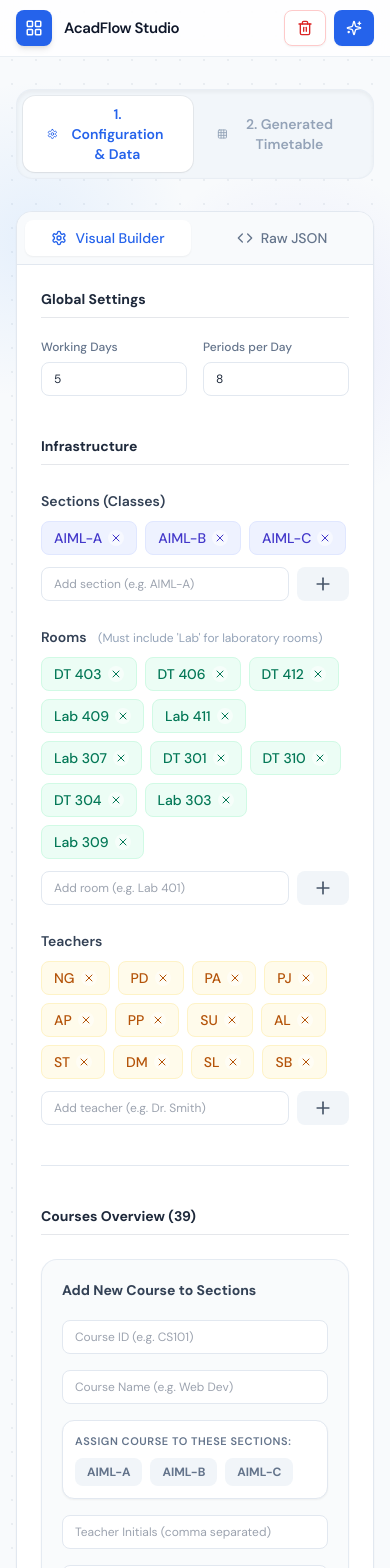
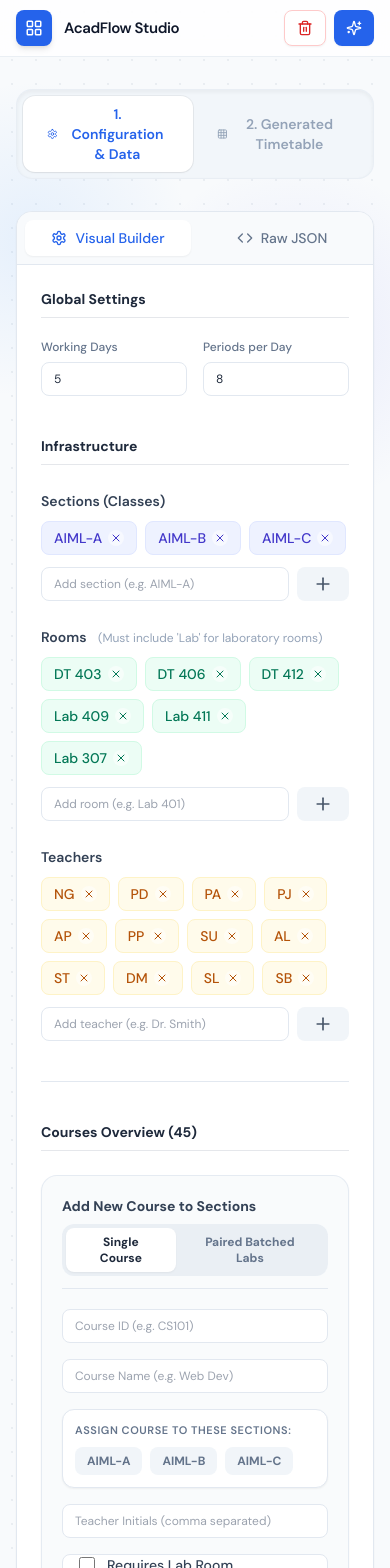
Before and after one commit to himanshh-k/AcadFlow, a React (Vite) app in the folder frontend/: page / in a window 390 px wide. Shown: the top 1568 px of the page. Built offline with nearby package versions, Linux system fonts and the light colour scheme.

Commit message:
polish rescheduling logic

```diff
--- a/frontend/src/App.jsx
+++ b/frontend/src/App.jsx
@@ -16,7 +16,8 @@ import {
   Settings,
   Code,
   X,
-  Undo2
+  Undo2,
+  ArrowRightLeft
 } from 'lucide-react'
 import {
   generateTimetable,
@@ -29,57 +30,8 @@ import ErrorBanner from './components/ErrorBanner'
 import TimetableGrid from './components/TimetableGrid'
 import AddExtraModal from './components/AddExtraModal'
 import RescheduleModal from './components/RescheduleModal'
+import { samplePayload as defaultPayload, DAY_LABELS } from './data/samplePayload'
 
-const DAY_LABELS = ["Monday", "Tuesday", "Wednesday", "Thursday", "Friday", "Saturday"]
-
-const defaultPayload = {
-  num_days: 5,
-  num_periods: 8,
-  sections: ["AIML-A", "AIML-B", "AIML-C"],
-  teachers: ["NG", "PD", "PA", "PJ", "AP", "PP", "SU", "AL", "ST", "DM", "SL", "SB"],
-  rooms: ["DT 403", "DT 406", "DT 412", "Lab 409", "Lab 411", "Lab 307", "DT 301", "DT 310", "DT 304", "Lab 303", "Lab 309"],
-  courses: [
-    {"id":"CAT6001","name":"DL-1","teachers":["NG"],"section":"AIML-A","hours":3,"is_lab":false,"elective_group":null},
-    {"id":"CAP6001","name":"DL-1 LAB","teachers":["NG","PD"],"section":"AIML-A","hours":2,"is_lab":true,"elective_group":null},
-    {"id":"CAT6002","name":"CV","teachers":["PA"],"section":"AIML-A","hours":3,"is_lab":false,"elective_group":null},
-    {"id":"CAP6002","name":"CV LAB","teachers":["PA","PJ"],"section":"AIML-A","hours":2,"is_lab":true,"elective_group":null},
-    {"id":"CAT6003-1","name":"NLP","teachers":["AP"],"section":"AIML-A","hours":3,"is_lab":false,"elective_group":"Group_6003_Theory"},
-    {"id":"CAT6003-2","name":"DMW","teachers":["SU"],"section":"AIML-A","hours":3,"is_lab":false,"elective_group":"Group_6003_Theory"},
-    {"id":"CAP6003-1","name":"NLP LAB","teachers":["AP","PP"],"section":"AIML-A","hours":2,"is_lab":true,"elective_group":"Group_6003_Lab"},
-    {"id":"CAP6003-2","name":"DMW LAB","teachers":["SU","AL"],"section":"AIML-A","hours":2,"is_lab":true,"elective_group":"Group_6003_Lab"},
-    {"id":"CAT6004-1","name":"BCT","teachers":["ST"],"section":"AIML-A","hours":3,"is_lab":false,"elective_group":"Group_6004_Theory"},
-    {"id":"CAT6004-2","name":"CRM","teachers":["SL"],"section":"AIML-A","hours":3,"is_lab":false,"elective_group":"Group_6004_Theory"},
-    {"id":"CAP6004-1","name":"BCT LAB","teachers":["ST","DM"],"section":"AIML-A","hours":2,"is_lab":true,"elective_group":"Group_6004_Lab"},
-    {"id":"CAP6004-2","name":"CRM LAB","teachers":["SL"],"section":"AIML-A","hours":2,"is_lab":true,"elective_group":"Group_6004_Lab"},
-    {"id":"CAT6005","name":"IoT","teachers":["SB"],"section":"AIML-A","hours":2,"is_lab":false,"elective_group":null},
-    {"id":"CAT6001B","name":"DL-1","teachers":["NG"],"section":"AIML-B","hours":3,"is_lab":false,"elective_group":null},
-    {"id":"CAP6001B","name":"DL-1 LAB","teachers":["NG","PD"],"section":"AIML-B","hours":2,"is_lab":true,"elective_group":null},
-    {"id":"CAT6002B","name":"CV","teachers":["PA"],"section":"AIML-B","hours":3,"is_lab":false,"elective_group":null},
-    {"id":"CAP6002B","name":"CV LAB","teachers":["PA","PJ"],"section":"AIML-B","hours":2,"is_lab":true,"elective_group":null},
-    {"id":"CAT6003-1B","name":"NLP","teachers":["AP"],"section":"AIML-B","hours":3,"is_lab":false,"elective_group":"Group_6003_Theory"},
-    {"id":"CAT6003-2B","name":"DMW","teachers":["SU"],"section":"AIML-B","hours":3,"is_lab":false,"elective_group":"Group_6003_Theory"},
-    {"id":"CAP6003-1B","name":"NLP LAB","teachers":["AP","PP"],"section":"AIML-B","hours":2,"is_lab":true,"elective_group":"Group_6003_Lab"},
-    {"id":"CAP6003-2B","name":"DMW LAB","teachers":["SU","AL"],"section":"AIML-B","hours":2,"is_lab":true,"elective_group":"Group_6003_Lab"},
-    {"id":"CAT6004-1B","name":"BCT","teachers":["ST"],"section":"AIML-B","hours":3,"is_lab":false,"elective_group":"Group_6004_Theory"},
-    {"id":"CAT6004-2B","name":"CRM","teachers":["SL"],"section":"AIML-B","hours":3,"is_lab":false,"elective_group":"Group_6004_Theory"},
-    {"id":"CAP6004-1B","name":"BCT LAB","teachers":["ST","DM"],"section":"AIML-B","hours":2,"is_lab":true,"elective_group":"Group_6004_Lab"},
-    {"id":"CAP6004-2B","name":"CRM LAB","teachers":["SL"],"section":"AIML-B","hours":2,"is_lab":true,"elective_group":"Group_6004_Lab"},
-    {"id":"CAT6005B","name":"IoT","teachers":["SB"],"section":"AIML-B","hours":2,"is_lab":false,"elective_group":null},
-    {"id":"CAT6001C","name":"DL-1","teachers":["NG"],"section":"AIML-C","hours":3,"is_lab":false,"elective_group":null},
-    {"id":"CAP6001C","name":"DL-1 LAB","teachers":["NG","PD"],"section":"AIML-C","hours":2,"is_lab":true,"elective_group":null},
-    {"id":"CAT6002C","name":"CV","teachers":["PA"],"section":"AIML-C","hours":3,"is_lab":false,"elective_group":null},
-    {"id":"CAP6002C","name":"CV LAB","teachers":["PA","PJ"],"section":"AIML-C","hours":2,"is_lab":true,"elective_group":null},
-    {"id":"CAT6003-1C","name":"NLP","teachers":["AP"],"section":"AIML-C","hours":3,"is_lab":false,"elective_group":"Group_6003_Theory"},
-    {"id":"CAT6003-2C","name":"DMW","teachers":["SU"],"section":"AIML-C","hours":3,"is_lab":false,"elective_group":"Group_6003_Theory"},
-    {"id":"CAP6003-1C","name":"NLP LAB","teachers":["AP","PP"],"section":"AIML-C","hours":2,"is_lab":true,"elective_group":"Group_6003_Lab"},
-    {"id":"CAP6003-2C","name":"DMW LAB","teachers":["SU","AL"],"section":"AIML-C","hours":2,"is_lab":true,"elective_group":"Group_6003_Lab"},
-    {"id":"CAT6004-1C","name":"BCT","teachers":["ST"],"section":"AIML-C","hours":3,"is_lab":false,"elective_group":"Group_6004_Theory"},
-    {"id":"CAT6004-2C","name":"CRM","teachers":["SL"],"section":"AIML-C","hours":3,"is_lab":false,"elective_group":"Group_6004_Theory"},
-    {"id":"CAP6004-1C","name":"BCT LAB","teachers":["ST","DM"],"section":"AIML-C","hours":2,"is_lab":true,"elective_group":"Group_6004_Lab"},
-    {"id":"CAP6004-2C","name":"CRM LAB","teachers":["SL"],"section":"AIML-C","hours":2,"is_lab":true,"elective_group":"Group_6004_Lab"},
-    {"id":"CAT6005C","name":"IoT","teachers":["SB"],"section":"AIML-C","hours":2,"is_lab":false,"elective_group":null}
-  ]
-}
 
 const emptyPayload = {
   num_days: 5,
@@ -127,6 +79,13 @@ export default function App() {
   // Course Form State - Note sections is now an array
   const [newCourse, setNewCourse] = useState({
     id: '', name: '', teachers: '', sections: [], hours: 3, is_lab: false, elective_group: ''
+  })
+
+  const [courseInputMode, setCourseInputMode] = useState('single')
+  const [pairedLabs, setPairedLabs] = useState({
+    id1: '', name1: '', teachers1_a: '', teachers1_b: '',
+    id2: '', name2: '', teachers2_a: '', teachers2_b: '',
+    sections: [], hours: 2
   })
 
   // Sync JSON text to Payload object
@@ -262,6 +221,61 @@ export default function App() {
     setNewCourse({ id: '', name: '', teachers: '', sections: [], hours: 3, is_lab: false, elective_group: '' })
   }
 
+  const togglePairedLabsSection = (sec) => {
+    setPairedLabs(prev => {
+      if (prev.sections.includes(sec)) {
+        return { ...prev, sections: prev.sections.filter(s => s !== sec) }
+      } else {
+        return { ...prev, sections: [...prev.sections, sec] }
+      }
+    })
+  }
+
+  const handleAddPairedLabs = () => {
+    if (!pairedLabs.id1 || !pairedLabs.name1 || !pairedLabs.id2 || !pairedLabs.name2 || pairedLabs.sections.length === 0) {
+      return alert("All fields and at least one section are required for paired labs.")
+    }
+
+    const t1a = pairedLabs.teachers1_a.split(',').map(t => t.trim()).filter(t => t)
+    const t1b = pairedLabs.teachers1_b.split(',').map(t => t.trim()).filter(t => t)
+    const t2a = pairedLabs.teachers2_a.split(',').map(t => t.trim()).filter(t => t)
+    const t2b = pairedLabs.teachers2_b.split(',').map(t => t.trim()).filter(t => t)
+
+    const coursesToAdd = []
+
+    // Generate a secure unique base group name hidden from the user
+    const hiddenGroupName = `Swap_${Math.random().toString(36).substr(2, 6)}`
+
+    pairedLabs.sections.forEach(sec => {
+      const prefix = sec.split('-')[1] || 'A'
+      const batch1 = `(${prefix}1, ${prefix}2)`
+      const batch2 = `(${prefix}3, ${prefix}4)`
+
+      // Group 1: Lab 1 (B1,B2) and Lab 2 (B3,B4)
+      coursesToAdd.push({
+        id: pairedLabs.id1 + '-A', name: `${pairedLabs.name1} ${batch1}`, teachers: t1a, section: sec, hours: pairedLabs.hours, is_lab: true, elective_group: `${hiddenGroupName}_1_${sec}`
+      })
+      coursesToAdd.push({
+        id: pairedLabs.id2 + '-A', name: `${pairedLabs.name2} ${batch2}`, teachers: t2b, section: sec, hours: pairedLabs.hours, is_lab: true, elective_group: `${hiddenGroupName}_1_${sec}`
+      })
+
+      // Group 2: Lab 2 (B1,B2) and Lab 1 (B3,B4)
+      coursesToAdd.push({
+        id: pairedLabs.id2 + '-B', name: `${pairedLabs.name2} ${batch1}`, teachers: t2a, section: sec, hours: pairedLabs.hours, is_lab: true, elective_group: `${hiddenGroupName}_2_${sec}`
+      })
+      coursesToAdd.push({
+        id: pairedLabs.id1 + '-B', name: `${pairedLabs.name1} ${batch2}`, teachers: t1b, section: sec, hours: pairedLabs.hours, is_lab: true, elective_group: `${hiddenGroupName}_2_${sec}`
+      })
+    })
+
+    setPayload(prev => ({
+      ...prev,
+      courses: [...prev.courses, ...coursesToAdd]
+    }))
+
+    setPairedLabs({ id1: '', name1: '', teachers1_a: '', teachers1_b: '', id2: '', name2: '', teachers2_a: '', teachers2_b: '', sections: [], hours: 2 })
+  }
+
   const handleRemoveCourse = (courseId, section) => {
     setPayload(prev => ({
       ...prev,
@@ -347,12 +361,25 @@ export default function App() {
     const isLab = cls.room?.toLowerCase().includes('lab') || /\bLAB\b/i.test(cls.course_name || '')
     const duration = isLab ? 2 : 1
 
-    const originalSessionParts = existingClasses.filter(c =>
-      c.course_name === cls.course_name && c.day === cls.day
-    )
+    // Only capture the specific period that was clicked, plus its adjacent partner if it's a lab block
+    let clsPeriods = [cls.period]
+    if (duration > 1) {
+       const adjacent = existingClasses.find(c => c.course_name === cls.course_name && c.day === cls.day && (c.period === cls.period + 1 || c.period === cls.period - 1))
+       if (adjacent) clsPeriods.push(adjacent.period)
+    }
+
+    // Only capture the specific class that was clicked (do NOT capture parallel partners)
+    const classesToMove = existingClasses.filter(c => c.course_name === cls.course_name && c.day === cls.day && clsPeriods.includes(c.period))
+
+    const getElectiveGroup = (courseName, section) => {
+       const baseName = courseName.replace(/ \(Rescheduled\)$/, '').replace(/ \(Extra\)$/, '')
+       const course = payload.courses.find(c => c.name === baseName && c.section === section)
+       return course ? course.elective_group : null
+    }
+    const clsElectiveGroup = getElectiveGroup(cls.course_name, sectionToUpdate)
 
     const targetDayClasses = existingClasses.filter(c => c.day === parseInt(targetDay))
-    const targetTeachers = cls.teachers || []
+    const targetTeachers = [...new Set(classesToMove.flatMap(c => c.teachers || []))]
 
     let freePeriodStart = null
     for (let p = 1; p <= payload.num_periods - duration + 1; p++) {
@@ -361,27 +388,40 @@ export default function App() {
          const checkP = p + i
 
          // Do not allow placing the class back in its exact original slots if on the same day
-         if (parseInt(targetDay) === cls.day && originalSessionParts.some(orig => orig.period === checkP)) {
+         if (parseInt(targetDay) === cls.day && clsPeriods.includes(checkP)) {
             valid = false;
             break;
          }
 
-         const sectionOccupied = targetDayClasses.some(c => c.period === checkP && !originalSessionParts.includes(c))
-         if (sectionOccupied) { valid = false; break; }
+         const sectionClashes = targetDayClasses.filter(c => c.period === checkP && !classesToMove.includes(c))
+         let slotBlocked = false
+         for (const clash of sectionClashes) {
+            const clashGroup = getElectiveGroup(clash.course_name, sectionToUpdate)
+            // If they share the exact same elective_group, allow overlap
+            if (clsElectiveGroup && clashGroup === clsElectiveGroup) {
+               continue
+            }
+            slotBlocked = true
+            break
+         }
+         if (slotBlocked) { valid = false; break; }
 
          let teacherOccupied = false
          for (const sec of Object.keys(schedule)) {
             const secClasses = schedule[sec] || []
-            const clash = secClasses.find(c => c.day === parseInt(targetDay) && c.period === checkP && !c.is_recess)
+            const clashesAtSlot = secClasses.filter(c => c.day === parseInt(targetDay) && c.period === checkP && !c.is_recess)
 
-            if (clash && clash.course_name === cls.course_name && sec === sectionToUpdate && clash.day === cls.day) {
+            for (const clash of clashesAtSlot) {
+               if (sec === sectionToUpdate && classesToMove.includes(clash)) {
                   continue
                }
 
-            if (clash && clash.teachers && clash.teachers.some(t => targetTeachers.includes(t))) {
+               if (clash.teachers && clash.teachers.some(t => targetTeachers.includes(t))) {
                   teacherOccupied = true
                   break
                }
+            }
+            if (teacherOccupied) break
          }
          if (teacherOccupied) { valid = false; break; }
        }
@@ -393,28 +433,25 @@ export default function App() {
     }
 
     if (freePeriodStart === null) {
-      setError(`No free ${duration}-period slot available on ${DAY_LABELS[targetDay]} where the teacher is also free.`)
+      setError(`No free ${duration}-period slot available on ${DAY_LABELS[targetDay]} where the teachers are also free.`)
       return
     }
 
-    const baseName = cls.course_name.includes('(Rescheduled)') ? cls.course_name : cls.course_name + ' (Rescheduled)'
-    const newClasses = []
-    for (let i = 0; i < duration; i++) {
-      newClasses.push({
-        ...cls,
-        course_name: baseName,
+    const minPeriod = Math.min(...clsPeriods)
+    const newClasses = classesToMove.map(c => ({
+      ...c,
+      course_name: c.course_name.includes('(Rescheduled)') ? c.course_name : c.course_name + ' (Rescheduled)',
       day: parseInt(targetDay),
-        period: freePeriodStart + i,
+      period: freePeriodStart + (c.period - minPeriod),
       section: sectionToUpdate
-      })
-    }
+    }))
 
     setHistory(prev => [...prev, schedule])
 
     setSchedule(prev => ({
       ...prev,
       [sectionToUpdate]: prev[sectionToUpdate]
-        .filter(c => !originalSessionParts.includes(c))
+        .filter(c => !classesToMove.includes(c))
         .concat(newClasses)
     }))
 
@@ -427,16 +464,24 @@ export default function App() {
     const { cls } = rescheduleModal
     const sectionToUpdate = cls.section || activeSection
 
-    const originalSessionParts = schedule[sectionToUpdate].filter(c =>
-      c.course_name === cls.course_name && c.day === cls.day
-    )
+    const existingClasses = schedule[sectionToUpdate] || []
+
+    // Only capture the specific period that was clicked, plus its adjacent partner if it's a lab block
+    let clsPeriods = [cls.period]
+    const isLab = cls.room?.toLowerCase().includes('lab') || /\bLAB\b/i.test(cls.course_name || '')
+    if (isLab) {
+       const adjacent = existingClasses.find(c => c.course_name === cls.course_name && c.day === cls.day && (c.period === cls.period + 1 || c.period === cls.period - 1))
+       if (adjacent) clsPeriods.push(adjacent.period)
+    }
+
+    const classesToMove = existingClasses.filter(c => c.course_name === cls.course_name && c.day === cls.day && clsPeriods.includes(c.period))
 
     setHistory(prev => [...prev, schedule])
 
     setSchedule(prev => ({
       ...prev,
       [sectionToUpdate]: prev[sectionToUpdate].filter(
-        c => !originalSessionParts.includes(c)
+        c => !classesToMove.includes(c)
       )
     }))
 
@@ -660,8 +705,26 @@ export default function App() {
 
                         {/* Add Course Form - MULTI-SECTION ENABLED */}
                         <div className="bg-slate-50/80 p-5 rounded-2xl border border-slate-200/80 shadow-sm space-y-5">
+                          <div className="flex flex-wrap justify-between items-center border-b border-slate-200 pb-3 gap-2">
                             <p className="text-sm font-bold text-slate-700">Add New Course to Sections</p>
+                            <div className="flex bg-slate-200/60 p-1 rounded-xl">
+                              <button
+                                onClick={() => setCourseInputMode('single')}
+                                className={`px-4 py-1.5 text-xs font-bold rounded-lg transition ${courseInputMode === 'single' ? 'bg-white shadow-sm text-slate-800' : 'text-slate-500 hover:text-slate-700'}`}
+                              >
+                                Single Course
+                              </button>
+                              <button
+                                onClick={() => setCourseInputMode('paired_labs')}
+                                className={`px-4 py-1.5 text-xs font-bold rounded-lg transition ${courseInputMode === 'paired_labs' ? 'bg-white shadow-sm text-slate-800' : 'text-slate-500 hover:text-slate-700'}`}
+                              >
+                                Paired Batched Labs
+                              </button>
+                            </div>
+                          </div>
 
+                          {courseInputMode === 'single' ? (
+                            <>
                               <div className="grid grid-cols-1 sm:grid-cols-2 gap-4">
                                 <input placeholder="Course ID (e.g. CS101)" className="builder-input" value={newCourse.id} onChange={e => setNewCourse({...newCourse, id: e.target.value})} />
                                 <input placeholder="Course Name (e.g. Web Dev)" className="builder-input" value={newCourse.name} onChange={e => setNewCourse({...newCourse, name: e.target.value})} />
@@ -700,6 +763,83 @@ export default function App() {
                               <button onClick={handleAddCourse} className="w-full mt-2 bg-slate-800 hover:bg-slate-900 text-white py-3 rounded-xl text-sm font-semibold shadow-md transition flex justify-center items-center gap-2">
                                 <Plus className="h-5 w-5" /> Append Course to Selected Sections
                               </button>
+                            </>
+                          ) : (
+                            <>
+                              <div className="bg-indigo-50/50 border border-indigo-100 rounded-xl p-4 mb-4">
+                                <h4 className="text-sm font-bold text-indigo-900 mb-1 flex items-center gap-2">
+                                  <ArrowRightLeft className="h-4 w-4" /> Create Parallel Batched Labs
+                                </h4>
+                                <p className="text-xs text-indigo-700/80 leading-relaxed">
+                                  Combine two lab courses that happen simultaneously. The system will automatically split the section into two batches (e.g. A1/A2 and A3/A4) and schedule them to safely swap between these two labs.
+                                </p>
+                              </div>
+
+                              <div className="grid grid-cols-1 md:grid-cols-[1fr_auto_1fr] gap-4 items-stretch">
+                                {/* Lab 1 */}
+                                <div className="space-y-4 bg-white border border-slate-200/80 rounded-xl p-4 shadow-sm relative overflow-hidden">
+                                  <div className="absolute top-0 left-0 w-1 h-full bg-blue-500"></div>
+                                  <p className="text-sm font-bold text-slate-700 pb-1">First Lab Session</p>
+                                  <input placeholder="Course ID (e.g. LAB101)" className="builder-input w-full bg-slate-50" value={pairedLabs.id1} onChange={e => setPairedLabs({...pairedLabs, id1: e.target.value})} />
+                                  <input placeholder="Course Name (e.g. DL-1)" className="builder-input w-full bg-slate-50" value={pairedLabs.name1} onChange={e => setPairedLabs({...pairedLabs, name1: e.target.value})} />
+                                  <div className="pt-2">
+                                    <p className="text-[10px] uppercase font-bold text-slate-400 mb-2">Teacher Assignments</p>
+                                    <input placeholder="Teachers for 1st Half (A1,A2)" className="builder-input w-full text-sm mb-2" value={pairedLabs.teachers1_a} onChange={e => setPairedLabs({...pairedLabs, teachers1_a: e.target.value})} />
+                                    <input placeholder="Teachers for 2nd Half (A3,A4)" className="builder-input w-full text-sm" value={pairedLabs.teachers1_b} onChange={e => setPairedLabs({...pairedLabs, teachers1_b: e.target.value})} />
+                                  </div>
+                                </div>
+
+                                {/* Swap Icon */}
+                                <div className="flex items-center justify-center py-2 md:py-0">
+                                  <div className="bg-slate-100 p-2 rounded-full text-slate-400">
+                                    <ArrowRightLeft className="h-5 w-5" />
+                                  </div>
+                                </div>
+
+                                {/* Lab 2 */}
+                                <div className="space-y-4 bg-white border border-slate-200/80 rounded-xl p-4 shadow-sm relative overflow-hidden">
+                                  <div className="absolute top-0 left-0 w-1 h-full bg-indigo-500"></div>
+                                  <p className="text-sm font-bold text-slate-700 pb-1">Second Lab Session</p>
+                                  <input placeholder="Course ID (e.g. LAB102)" className="builder-input w-full bg-slate-50" value={pairedLabs.id2} onChange={e => setPairedLabs({...pairedLabs, id2: e.target.value})} />
+                                  <input placeholder="Course Name (e.g. CV)" className="builder-input w-full bg-slate-50" value={pairedLabs.name2} onChange={e => setPairedLabs({...pairedLabs, name2: e.target.value})} />
+                                  <div className="pt-2">
+                                    <p className="text-[10px] uppercase font-bold text-slate-400 mb-2">Teacher Assignments</p>
+                                    <input placeholder="Teachers for 1st Half (A1,A2)" className="builder-input w-full text-sm mb-2" value={pairedLabs.teachers2_a} onChange={e => setPairedLabs({...pairedLabs, teachers2_a: e.target.value})} />
+                                    <input placeholder="Teachers for 2nd Half (A3,A4)" className="builder-input w-full text-sm" value={pairedLabs.teachers2_b} onChange={e => setPairedLabs({...pairedLabs, teachers2_b: e.target.value})} />
+                                  </div>
+                                </div>
+                              </div>
+
+                              {/* Shared Settings */}
+                              <div className="mt-6 col-span-1 sm:col-span-2 space-y-4 bg-white border border-slate-200 rounded-xl p-4 shadow-sm">
+                                  <p className="text-xs uppercase tracking-wider font-semibold text-slate-500">Shared Settings</p>
+                                  <div className="grid grid-cols-1 sm:grid-cols-2 gap-4">
+                                    <input type="number" placeholder="Hours per week (e.g. 2)" className="builder-input" value={pairedLabs.hours} onChange={e => setPairedLabs({...pairedLabs, hours: parseInt(e.target.value)})} />
+                                  </div>
+                                  <p className="text-[11px] uppercase tracking-wider font-semibold text-slate-500 pt-2">Assign to Sections:</p>
+                                  <div className="flex flex-wrap gap-2">
+                                    {payload.sections.length === 0 && <span className="text-xs text-slate-400 italic">Add sections first...</span>}
+                                    {payload.sections.map(s => (
+                                      <button
+                                        key={s}
+                                        type="button"
+                                        onClick={() => togglePairedLabsSection(s)}
+                                        className={`px-3 py-1.5 text-xs font-bold rounded-lg transition-all ${
+                                          pairedLabs.sections.includes(s)
+                                            ? 'bg-blue-600 text-white shadow-md ring-1 ring-blue-700'
+                                            : 'bg-slate-100 text-slate-500 hover:bg-slate-200 hover:text-slate-800'
+                                        }`}
+                                      >
+                                        {s}
+                                      </button>
+                                    ))}
+                                  </div>
+                                </div>
+                              <button onClick={handleAddPairedLabs} className="w-full mt-2 bg-indigo-600 hover:bg-indigo-700 text-white py-3 rounded-xl text-sm font-semibold shadow-md transition flex justify-center items-center gap-2">
+                                <Plus className="h-5 w-5" /> Generate Swapped Batches for Sections
+                              </button>
+                            </>
+                          )}
                         </div>
 
                         {/* Course List */}
```
Also changed, not shown: frontend/src/data/samplePayload.js (+12 -3 lines). Lines whose indentation alone changed are shown as unchanged.
